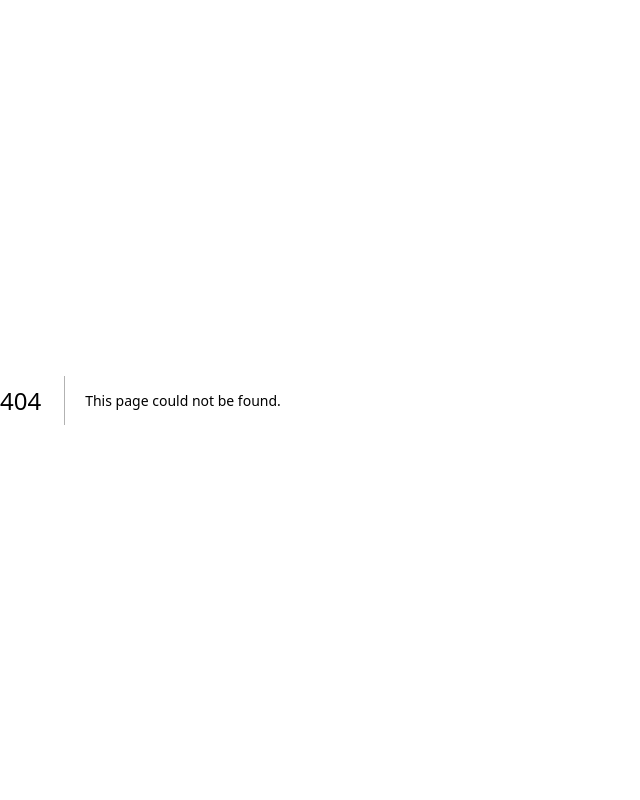
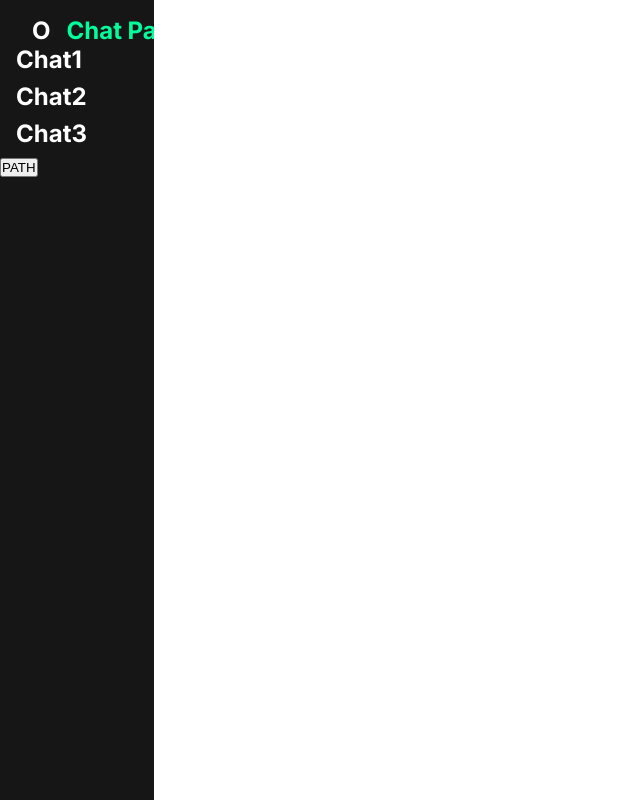
Before and after one commit to Fengyzh/Odyssey, a Next.js app in the folder Client/gather-client/: page /BrainStorm in a window 1280 px wide. Before the commit this address had no page. Shown: the whole page, without its empty margins (0-640 px from the left). Built offline with nearby package versions, Linux system fonts and the light colour scheme.

Commit message:
added mongodb to backend for chat storage

```diff
--- /dev/null
+++ b/Client/gather-client/app/BrainStorm/page.tsx
@@ -0,0 +1,10 @@
+import React from 'react'
+import NavLayout from '@/app/navLayout'
+
+export default function page() {
+  return (
+    <NavLayout>
+        <div>Brain Storm page</div>
+    </NavLayout>
+  )
+}
--- a/Client/gather-client/app/context/sidebarContext.tsx
+++ b/Client/gather-client/app/context/sidebarContext.tsx
@@ -1,11 +1,14 @@
 'use client'
 
 import React, { createContext, useState, useContext, ReactNode, Dispatch, SetStateAction } from 'react';
+
 
 interface SidebarContextType {
   isSidebarToggled: boolean;
   toggleSidebar: () => void;
   setIsSidebarToggled: Dispatch<SetStateAction<boolean>>;
+  currentChat:string;
+  setCurrentChat: Dispatch<SetStateAction<string>>
 }
 
 // Create the context with an empty default value
@@ -15,9 +18,13 @@ interface SidebarProviderProps {
   children: ReactNode;
 }
 
+
+
+
 // Create the provider component
 export const SidebarProvider: React.FC<SidebarProviderProps> = ({ children }) => {
-  const [isSidebarToggled, setIsSidebarToggled] = useState<boolean>(false);
+  const [isSidebarToggled, setIsSidebarToggled] = useState<boolean>(true);
+  const [currentChat, setCurrentChat] = useState<string>("")
 
   const toggleSidebar = () => {
     console.log(11111)
@@ -25,7 +32,7 @@ export const SidebarProvider: React.FC<SidebarProviderProps> = ({ children }) =>
   };
 
   return (
-    <SidebarContext.Provider value={{ isSidebarToggled, setIsSidebarToggled, toggleSidebar }}>
+    <SidebarContext.Provider value={{ isSidebarToggled, setIsSidebarToggled, toggleSidebar, currentChat, setCurrentChat }}>
       {children}
     </SidebarContext.Provider>
   );
--- a/Client/gather-client/app/globals.css
+++ b/Client/gather-client/app/globals.css
@@ -3,6 +3,10 @@
   --font-mono: ui-monospace, Menlo, Monaco, "Cascadia Mono", "Segoe UI Mono",
     "Roboto Mono", "Oxygen Mono", "Ubuntu Monospace", "Source Code Pro",
     "Fira Mono", "Droid Sans Mono", "Courier New", monospace;
+
+  --accent-color: rgb(1, 253, 156);
+  --background-color-dark: rgb(27, 27, 27);
+  --deep-background-color-dark: rgb(22, 22, 22)
 
 }
 
--- a/Client/gather-client/app/layout.tsx
+++ b/Client/gather-client/app/layout.tsx
@@ -1,8 +1,10 @@
+
 import type { Metadata } from "next";
 import { Inter } from "next/font/google";
 import "./globals.css";
 import ChatsBar from "@/comp/ChatsBar";
 import { SidebarProvider } from "./context/sidebarContext";
+
 
 const inter = Inter({ subsets: ["latin"] });
 
@@ -15,13 +17,14 @@ export default function RootLayout({
   children,
 }: Readonly<{
   children: React.ReactNode;
-}>) {
+}>)
+
+{
   return (
     <html lang="en">
       <body className={inter.className}>
         <div className="cont">
         <SidebarProvider>
-          <ChatsBar/>
           {children}
         </SidebarProvider>
 
--- /dev/null
+++ b/Client/gather-client/app/navLayout.tsx
@@ -0,0 +1,16 @@
+'use client'
+
+import React from 'react'
+import ChatsBar from "@/comp/ChatsBar";
+import { SidebarProvider } from "./context/sidebarContext";
+
+
+export default function NavLayout({ children, }: Readonly<{children: React.ReactNode;}>) {
+
+  return (
+    <div>
+        <ChatsBar/>
+        {children}
+    </div>
+  )
+}
--- a/Client/gather-client/app/page.tsx
+++ b/Client/gather-client/app/page.tsx
@@ -6,6 +6,8 @@ export default function Home() {
     <div>
       <h1>Hello</h1>
       <Link href='/Chat'>Go to Chat</Link>
+      <Link href='/BrainStorm'>Go to BS</Link>
+
     </div>
   );
 }
--- a/Client/gather-client/comp/ChatsBar.css
+++ b/Client/gather-client/comp/ChatsBar.css
@@ -1,8 +1,8 @@
 .ChatsBar-cont {
     height: 100%;
-    width: 0%;
+    width: 12%;
     position: fixed;
-    background-color: beige;
+    background-color: var(--deep-background-color-dark);
     top: auto;
     transition: 0.3s ease;
     overflow: hidden;
@@ -12,6 +12,7 @@
 }
 
 .bar-top {
+    color: white;
     padding-top: 1rem;
     padding-left: 2rem;
     display: flex;
@@ -21,5 +22,21 @@
 }
 
 .mode-toggle {
+    color: var(--accent-color);
     padding-left: 1rem;
 }
+
+.nav-chat-titles {
+    color: white;
+    margin-bottom: 0.5rem;
+    padding-left: 1rem;
+    font-size: x-large;
+    font-weight: bolder;
+    background-color: transparent;
+    transition: 0.3s ease-in-out;
+    cursor: pointer;
+}
+
+.nav-chat-titles:hover {
+    background-color: var(--accent-color);
+}
--- a/Client/gather-client/comp/ChatsBar.tsx
+++ b/Client/gather-client/comp/ChatsBar.tsx
@@ -2,10 +2,26 @@
 import React, { useEffect, useState } from 'react'
 import './ChatsBar.css'
 import { useSidebar } from '@/app/context/sidebarContext';
+import { usePathname } from 'next/navigation'
 
 export default function ChatsBar() {
 
+
+/*
+TODO:
+  - Init the sidebar will grab all the convo belong to the current mode (exp: chat)
+  - List all of them
+  - When the user clicks on it, it will set the currentChat in the context to that so it can be displayed
+    - the current chat will just be an id, and the chatpgae or whatever mode page will have to make a request to
+    get that chat convo so that we are not getting every chat all at once to clog up memory
+
+*/
+
+    const [convos, setConvos] = useState([{title:'Chat1'}, {title:'Chat2'}, {title:'Chat3'}])
+
     const { isSidebarToggled, toggleSidebar, setIsSidebarToggled } = useSidebar();
+
+    const pathname = usePathname()
 
 
     useEffect(() => {
@@ -20,13 +36,25 @@ export default function ChatsBar() {
     }, [isSidebarToggled])
 
 
+    useEffect(() => {
+
+        /* For when chaning chat modes */
+    }, [])
+
 
   return (
-    <div className='ChatsBar-cont'>
-        <div className='bar-top'>
-            <h2 className='sidebar-toggle' onClick={()=>toggleSidebar()}>O</h2>
-            <h2 className='mode-toggle'>Chat Page</h2>
+        <div className='ChatsBar-cont'>
+            <div className='bar-top'>
+                <h2 className='sidebar-toggle' onClick={()=>toggleSidebar()}>O</h2>
+                <h2 className='mode-toggle'>Chat Page</h2>
+            </div>
+            <div>
+                {convos.map((conv, index)=>{
+                    return <div key={index} className='nav-chat-titles'>{conv.title}</div>
+                })}
+            </div>
+            <button onClick={()=>{console.log(pathname)}}>PATH</button>
+
         </div>
-    </div>
   )
 }
```
Also changed, not shown: Client/gather-client/app/Chat/page.tsx (+40 -9 lines), 2 other files (tests, documents, lock files or other folders).
